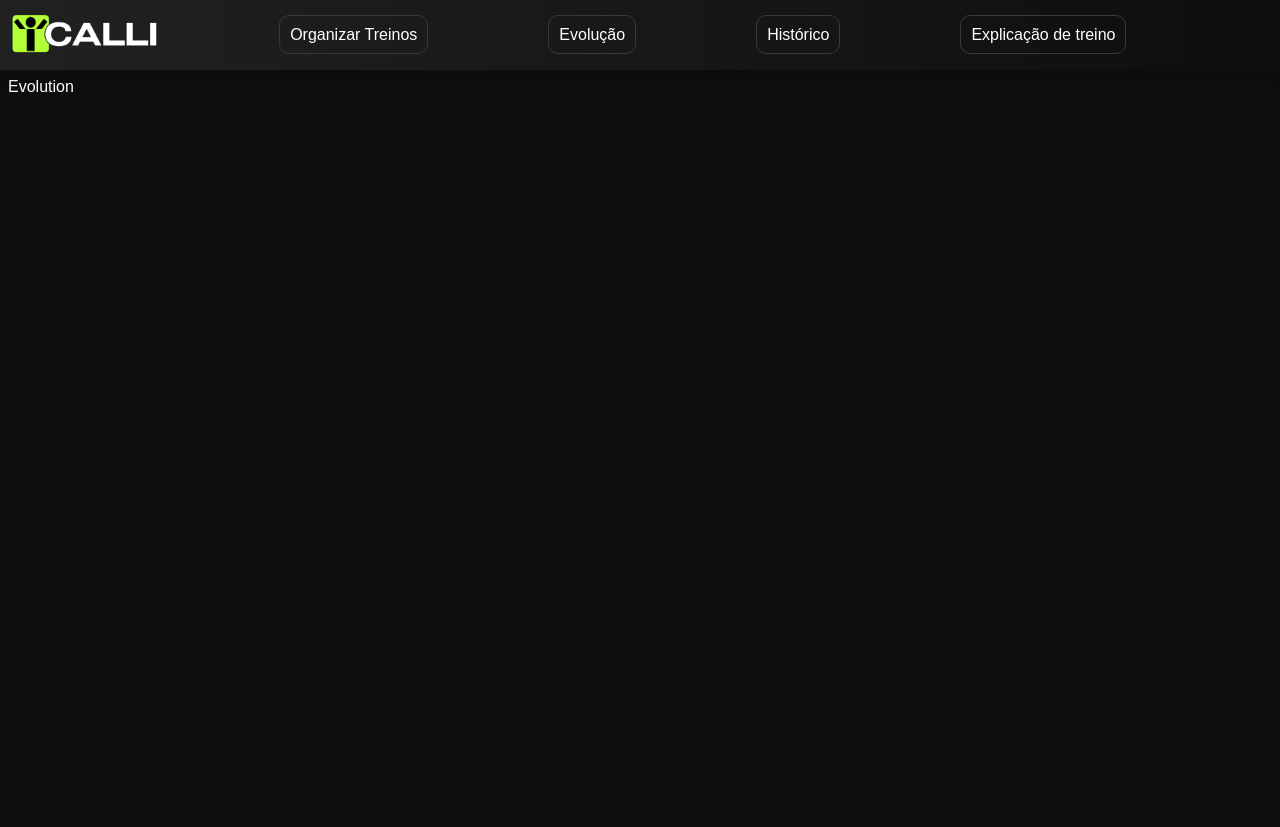
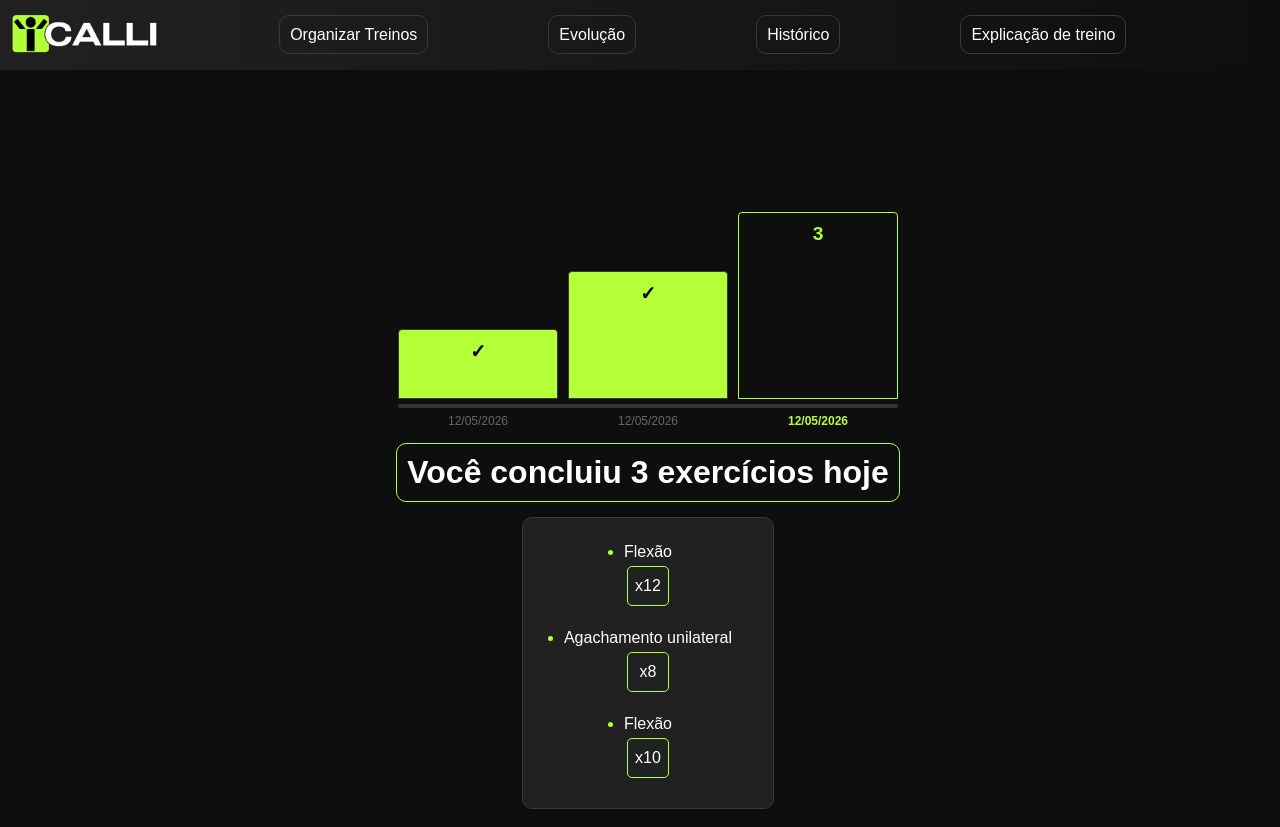
Before and after one commit to PedroLuis19/projeto-web-react, a React (Vite) app: page /evolution in a window 1280 px wide. Before the commit the page ends 800 px from the top, so only its background shows below. Built offline with nearby package versions, Linux system fonts and the light colour scheme.

Commit message:
Implementação inicial das otras páginas restantes

```diff
--- a/src/App.css
+++ b/src/App.css
@@ -34,3 +34,8 @@ input:focus{
     outline: none;
     border-color: rgb(179 255 56)
 }
+
+li::marker {
+  color: rgb(179 255 56);
+  font-weight: bold;
+}
--- /dev/null
+++ b/src/components/Evolution.css
@@ -0,0 +1,123 @@
+.general-container {
+  display: grid;
+  place-items: center;
+  width: 100vw;
+  min-height: 20px;
+}
+
+.chart-container {
+  width: 100%;
+  max-width: 500px;
+  height: 300px;
+  display: flex;
+  flex-direction: column;
+  padding: 20px;
+  font-family: sans-serif;
+  margin: 10px;
+}
+
+.staircase-wrapper {
+  display: flex;
+  align-items: flex-end;
+  gap: 10px;
+  flex: 1;
+  padding-bottom: 5px;
+}
+
+.step-bar {
+  flex: 1;
+  background-color: transparent;
+  border: 1px solid rgb(57, 57, 57);
+  border-radius: 4px 4px 0 0;
+  position: relative;
+  display: flex;
+  justify-content: center;
+  align-items: flex-start;
+  padding-top: 10px;
+  transition: all 0.3s ease;
+}
+
+.step-content {
+  font-weight: bold;
+  font-size: 1.2rem;
+}
+
+.step-bar.completed .step-content {
+  color: #000000;
+}
+
+.step-bar.active .step-content {
+  color: #ADFF2F;
+}
+
+.step-label {
+  position: absolute;
+  bottom: -30px;
+  font-size: 0.75rem;
+  color: #666;
+  white-space: nowrap;
+}
+
+/* Concluído */
+.step-bar.completed {
+  background-color: rgb(179 255 56);
+}
+
+/* Ativo (Destaque) */
+.step-bar.active {
+  background-color: transparent; /* Azul da imagem original */
+  border: 1px solid rgb(179 255 56);
+  z-index: 2;
+}
+
+.step-bar.active .step-label {
+  color: rgb(179 255 56);
+  font-weight: bold;
+}
+
+/* Linha de base do gráfico */
+.base-line {
+  height: 4px;
+  background-color: #333;
+  width: 100%;
+  border-radius: 2px;
+}
+
+.message{
+    height: fit-content;
+    width: auto;
+    padding: 10px;
+    border: 1px solid rgb(179 255 56);
+    border-radius: 10px;
+    margin: 5px;
+}
+
+.message-quantity{
+    display: flex;
+    flex-direction: column;
+    align-items: center;
+    text-align: center;
+    height: fit-content;
+    width: 20px;
+    padding: 10px;
+    margin: 5px;
+    border: 1px solid rgb(179 255 56);
+    border-radius: 5px;
+
+}
+
+.summary-item{
+    display: flex;
+    flex-direction: column;
+    align-items: center;
+    text-align: center;
+    width: auto;
+    min-width: 200px;
+    max-width: 400px;
+    height: auto;
+    padding: 25px;
+    margin: 10px;
+    background-color: rgb(33, 33, 33);
+    border: 1px solid rgb(57, 57, 57);
+    border-radius: 10px;
+}
--- a/src/components/Evolution.jsx
+++ b/src/components/Evolution.jsx
@@ -1,7 +1,46 @@
+import './Evolution.css'
 
 function Evolution() {
   return (
-    <div>Evolution</div>
+    <div className='general-container'>
+      <div className="chart-container">
+        <div className="staircase-wrapper">
+
+          {/* Degrau 1 - Concluído */}
+          <div className="step-bar completed" style={{ height: '20%' }}>
+            <span className="step-label">12/05/2026</span>
+            <div className="step-content">✓</div>
+          </div>
+
+          {/* Degrau 2 - Concluído */}
+          <div className="step-bar completed" style={{ height: '40%' }}>
+            <span className="step-label">12/05/2026</span>
+            <div className="step-content">✓</div>
+          </div>
+
+          {/* Degrau 3 - Ativo (Onde o usuário está) */}
+          <div className="step-bar active" style={{ height: '60%' }}>
+            <span className="step-label">12/05/2026</span>
+            <div className="step-content">3</div>
+          </div>
+
+        </div>
+        <div className="base-line"></div>
+      </div>
+      <h1 className='message'>Você concluiu 3 exercícios hoje</h1>
+      <nav>
+        <ul className='summary-item'>
+          <li>Flexão</li>
+          <div className='message-quantity'>x12</div>
+          <br/>
+          <li>Agachamento unilateral</li>
+          <div className='message-quantity'>x8</div>
+          <br/>
+          <li>Flexão</li>
+          <div className='message-quantity'>x10</div>
+        </ul>
+      </nav>
+    </div>
   )
 }
 
--- a/src/components/History.jsx
+++ b/src/components/History.jsx
@@ -1,7 +1,46 @@
+
+import TrainingDayFolder from './TrainingDayFolder'
+
+import './TrainingOrganization.css'
 
 function History(){
   return (
-    <div>Histórico</div>
+    <div className="folder-container">
+      <div className="day-folder">
+        <h2>Domingo</h2>
+        <TrainingDayFolder/>
+      </div>
+
+      <div className="day-folder">
+        <h2>Segunda-feira</h2>
+        <TrainingDayFolder/>
+      </div>
+
+      <div className="day-folder">
+        <h2>Terça-feira</h2>
+        <TrainingDayFolder/>
+      </div>
+
+      <div className="day-folder">
+        <h2>Quarta-feira</h2>
+        <TrainingDayFolder/>
+      </div>
+
+      <div className="day-folder">
+        <h2>Quinta-feira</h2>
+        <TrainingDayFolder/>
+      </div>
+
+      <div className="day-folder">
+        <h2>Sexta-feira</h2>
+        <TrainingDayFolder/>
+      </div>
+
+      <div className="day-folder">
+        <h2>Sábado</h2>
+        <TrainingDayFolder/>
+      </div>
+    </div>
   )
 }
 
--- /dev/null
+++ b/src/components/TrainExplanation.css
@@ -0,0 +1,26 @@
+.title{
+    width: max-content;
+    border: 1px solid rgb(179 255 56);
+    border-radius: 10px;
+    padding: 10px;
+}
+
+.section{
+    margin: 10px;
+}
+
+.video{
+    width: 800px;
+    border: 1px solid rgb(179 255 56);
+    border-radius: 10px;
+}
+
+.numerated-instruction{
+    list-style-type: upper-roman;
+    list-style-position: inside;
+    padding: 5px;
+    background-color: rgb(33, 33, 33);
+    border: 1px solid rgb(57, 57, 57);
+    border-radius: 5px;
+    width: max-content;
+}
--- a/src/components/TrainExplanation.jsx
+++ b/src/components/TrainExplanation.jsx
@@ -1,14 +1,33 @@
+
+import './TrainExplanation.css'
 
 function TrainExplanation() {
   return (
     <div>
-        <h1>Parte superior</h1>
-        <h2>Braços</h2>
-        <h2>Peitoral</h2>
-        <h2>Abdomen</h2>
+        <h1 className='title'>Parte superior</h1>
+        <div className='section'>
+          <h2>Braços</h2>
+          <video className='video' src="https://media.musclewiki.com/media/uploads/videos/branded/male-bodyweight-chinup-front.mp4" autoplay="" playsinline="" loop=""></video>
+          <ol className='numerated-instruction'>
+            <li>Segure a barra com as mãos afastadas na largura dos ombros e com uma pegada supinada (palmas voltadas para você).</li>
+            <br/>
+            <li>Com o corpo pendurado e os braços totalmente estendidos, puxe-se para cima até que seu queixo ultrapasse a barra.</li>
+            <br/>
+            <li>Retorne lentamente à posição inicial. Repita.</li>
+          </ol>
 
-        <h1>Parte inferior</h1>
+          <h2>Peitoral</h2>
+          <h2>Abdomen</h2>
+          <h2>Costas</h2>
+        </div>
 
+        <h1 className='title'>Parte inferior</h1>
+        <div className='section'>
+          <h2></h2>
+          <h2>Coxa</h2>
+          <h2>Glúteo</h2>
+          <h2>Panturrilha</h2>
+        </div>
     </div>
   )
 }
```
